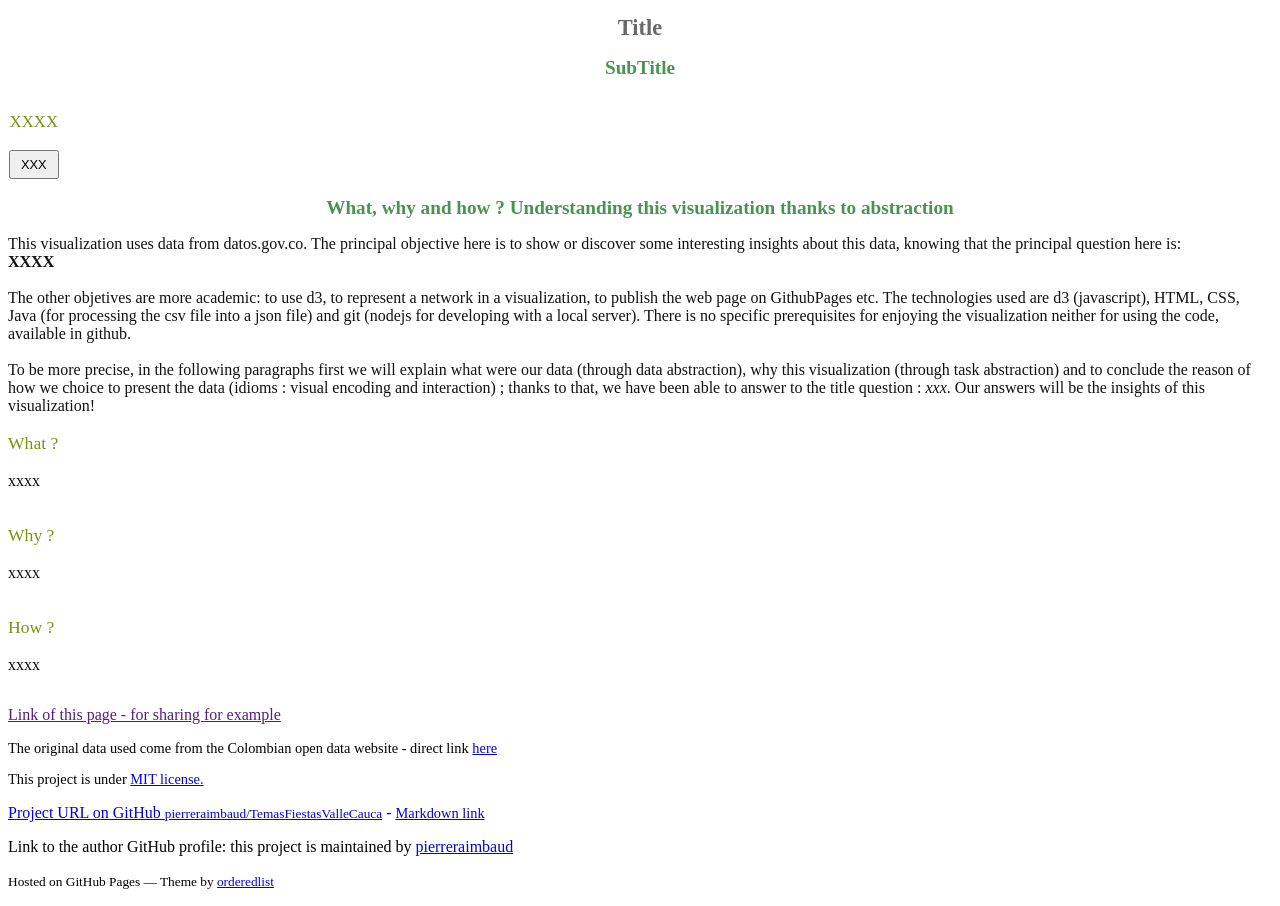
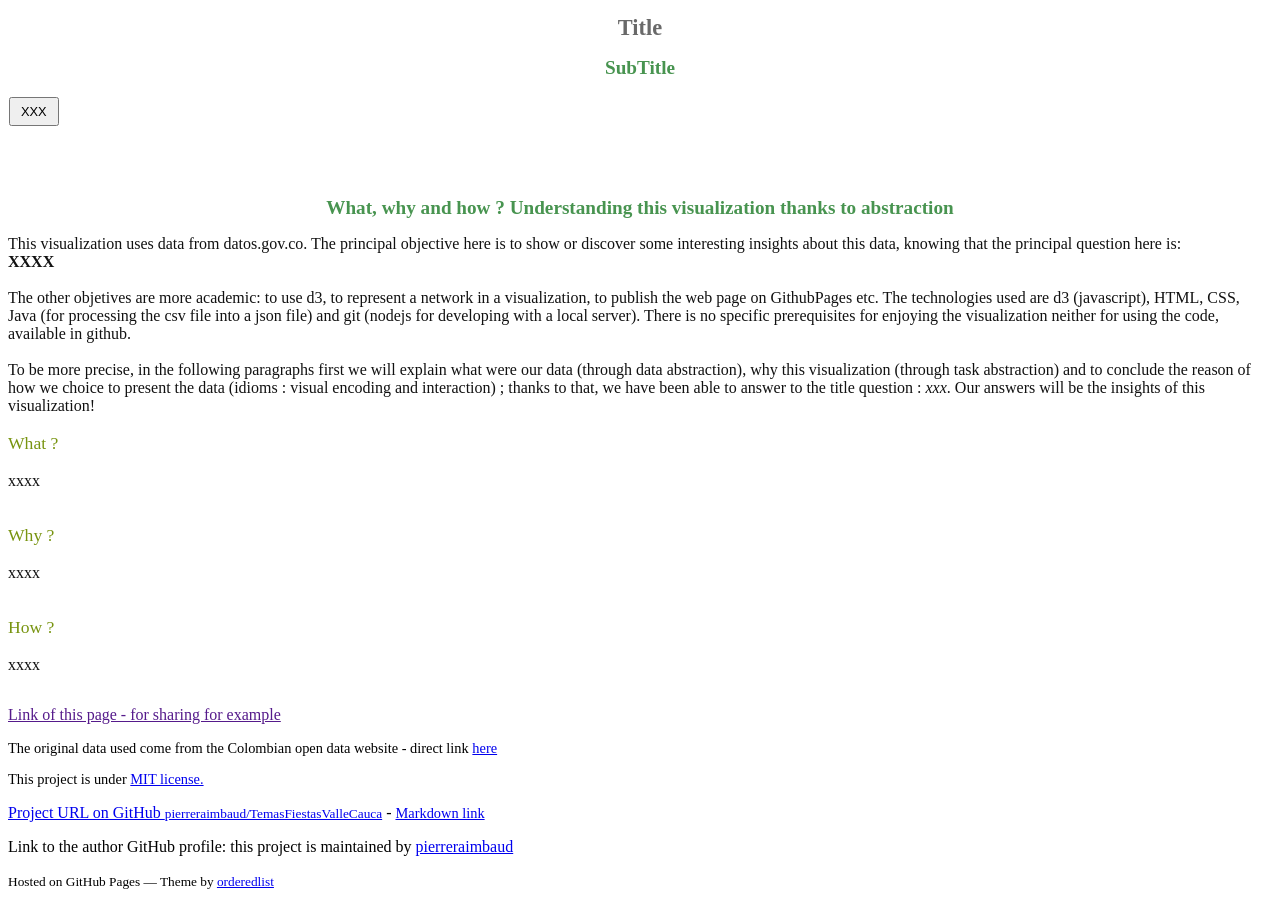
Before and after one commit to pierreraimbaud/DANEColombiaStatisticOperationsAdminRegisters, a Jekyll site: the page built from README.md, in a window 1280 px wide. Built offline with Jekyll 4.4.1, drawn with Linux system fonts in a browser that asks for light colours; our own code applies the rules of GitHub Pages for plain Markdown files.

```diff
--- a/_layouts/default.html
+++ b/_layouts/default.html
@@ -24,10 +24,10 @@
         text-align: center;
       }
 
-      #svgcontainer1 {
+      <!--#svgcontainer1 {
         display: inline-block;
         float: left;
-      }
+      }-->
 
       #svgcontainer2 {
         display: inline-block;
@@ -42,10 +42,11 @@
     <h1>Title</h1>
     <h2>SubTitle</h2>
     <div id="wrapper">
-      <div id = "svgcontainer1">
+	  <div><button id = "showDetButton" style="padding: 5px 10px; text-align: center;font-size: 80%;margin: 2px 1px;">XXX</button></div>
+
+      <!--<div id = "svgcontainer1">
             <p style="color:#789410;font-size:105%"; align="center">XXXX</p>
-            <div><button id = "showDetButton" style="padding: 5px 10px; text-align: center;font-size: 80%;margin: 2px 1px;">XXX</button></div>
-      </div>
+      </div>-->
 
       <div id = "svgcontainer2">
         <p id="txtSvgcontainer2" style="color:#789410;font-size:105%;visibility: hidden"; align="center">XXX</p>
@@ -164,7 +165,8 @@
         const nodes = dat.nodes.map(d => Object.create(d));
         const simulation = forceSimulation(nodes, links, isSvg1, collisionForceVal).on("tick", ticked);
 
-        const svg = (!isSvg1 ? d3.select("#svgcontainer2") :d3.select("#svgcontainer1")).append("div")
+        const svg = (!isSvg1 ? d3.select("#svgcontainer2") //:d3.select("#svgcontainer1")
+		).append("div")
           .append("svg")
           .attr('width', width)
           .attr('height', height)
```
